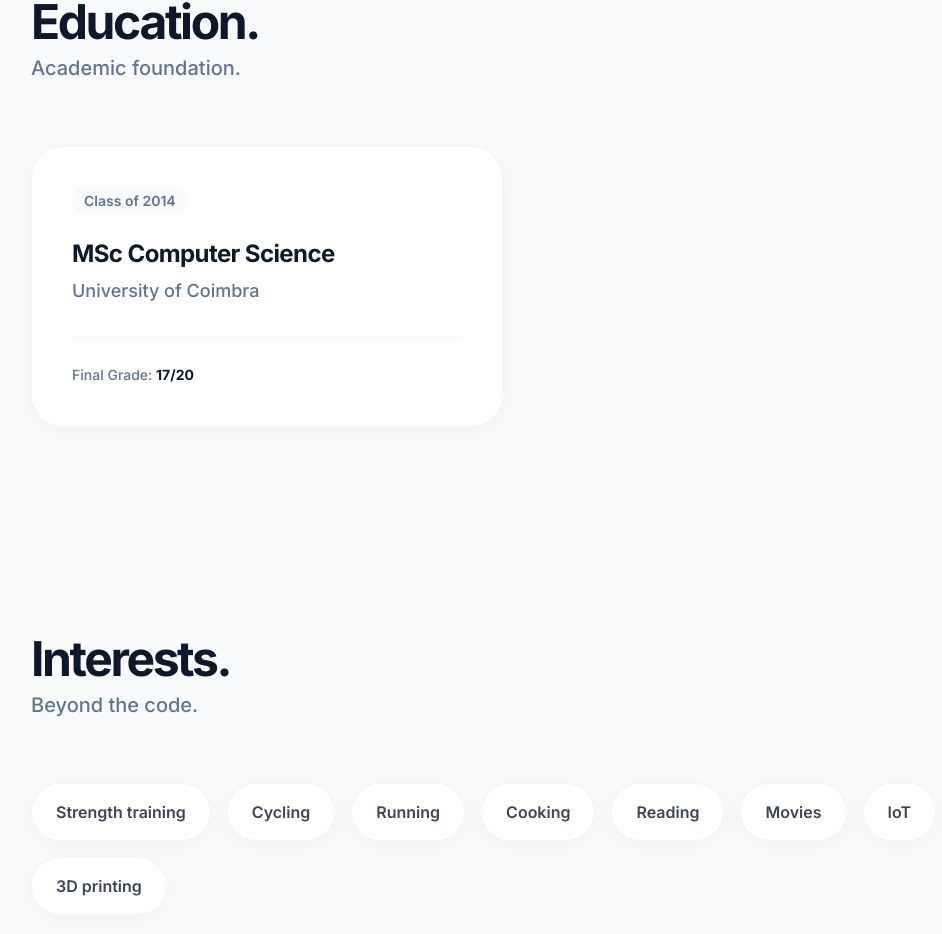
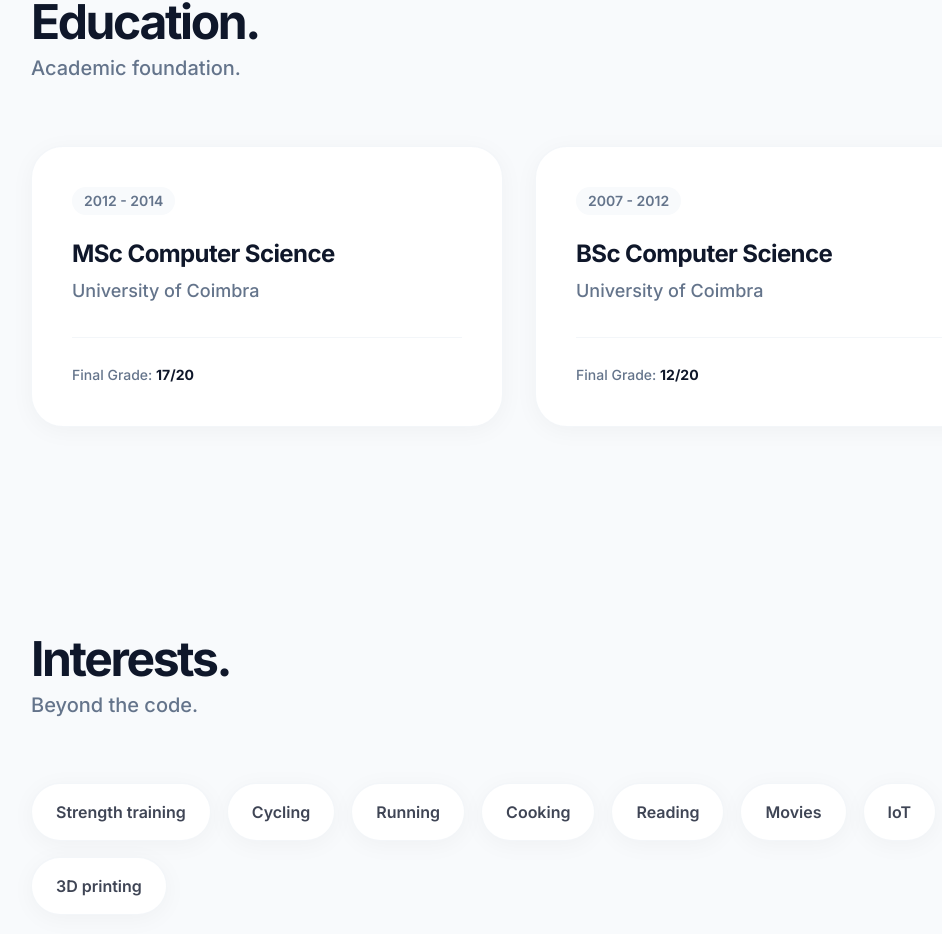
Before and after one commit to joaocmfcm/cv, a React (Vite) app: page / in a window 1280 px wide. Shown: the part 3680-4614 px from the top of the page, without its empty margins (121-1063 px from the left). Built offline with nearby package versions, Linux system fonts and the light colour scheme.

Commit message:
feat(resume): add BSc to education history and fix MSc dates

```diff
--- a/src/components/Education.jsx
+++ b/src/components/Education.jsx
@@ -16,7 +16,7 @@ const Education = () => {
             <div className="flex flex-col h-full justify-between">
               <div>
                 <span className="inline-block text-sm font-semibold text-secondary bg-background px-3 py-1 rounded-full mb-6">
-                  Class of {edu.period}
+                  {edu.period}
                 </span>
                 <h3 className="text-2xl font-bold text-primary mb-2 tracking-tight leading-tight">
                   {edu.degree}
--- a/src/cvData.js
+++ b/src/cvData.js
@@ -54,8 +54,14 @@ export const cvData = {
     {
       degree: "MSc Computer Science",
       institution: "University of Coimbra",
-      period: "2014",
+      period: "2012 - 2014",
       grade: "17/20"
+    },
+    {
+      degree: "BSc Computer Science",
+      institution: "University of Coimbra",
+      period: "2007 - 2012",
+      grade: "12/20"
     }
   ],
   skills: {
```
